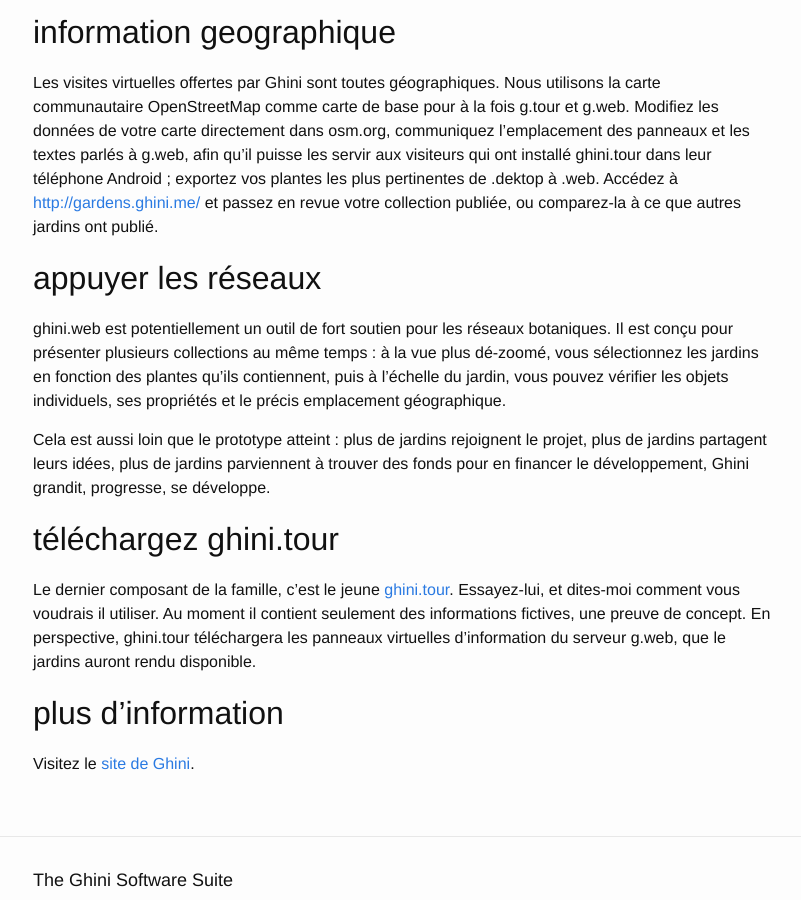
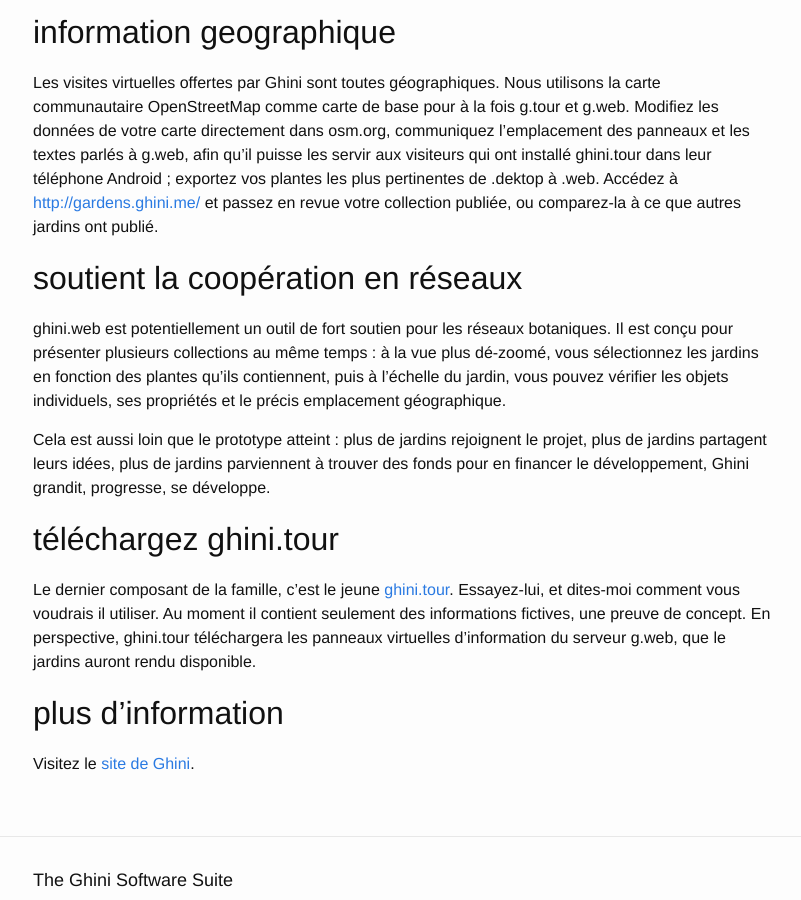
Before and after one commit to Ghini/ghini.github.io, a Jekyll site: the page built from _posts/2018-03-29-offering-for-publication-on-tela-botanica.md, in a window 1280 px wide and 900 px high, scrolled down 1509 px. Shown: the whole window, without its empty margins (237-1038 px from the left). Built offline with Jekyll 4.4.1, drawn with Linux system fonts in a browser that asks for light colours.

Commit message:
French formulation

```diff
--- a/_posts/2018-03-29-offering-for-publication-on-tela-botanica.md
+++ b/_posts/2018-03-29-offering-for-publication-on-tela-botanica.md
@@ -45,7 +45,7 @@
 
 Les visites virtuelles offertes par Ghini sont toutes géographiques. Nous utilisons la carte communautaire OpenStreetMap comme carte de base pour à la fois g.tour et g.web. Modifiez les données de votre carte directement dans osm.org, communiquez l’emplacement des panneaux et les textes parlés à g.web, afin qu’il puisse les servir aux visiteurs qui ont installé ghini.tour dans leur téléphone Android ; exportez vos plantes les plus pertinentes de .dektop à .web. Accédez à [http://gardens.ghini.me/](http://gardens.ghini.me/) et passez en revue votre collection publiée, ou comparez-la à ce que autres jardins ont publié.
 
-## appuyer les réseaux
+## soutient la coopération en réseaux
 
 ghini.web est potentiellement un outil de fort soutien pour les réseaux botaniques. Il est conçu pour présenter plusieurs collections au même temps : à la vue plus dé-zoomé, vous sélectionnez les jardins en fonction des plantes qu’ils contiennent, puis à l’échelle du jardin, vous pouvez vérifier les objets individuels, ses propriétés et le précis emplacement géographique.
 
```
